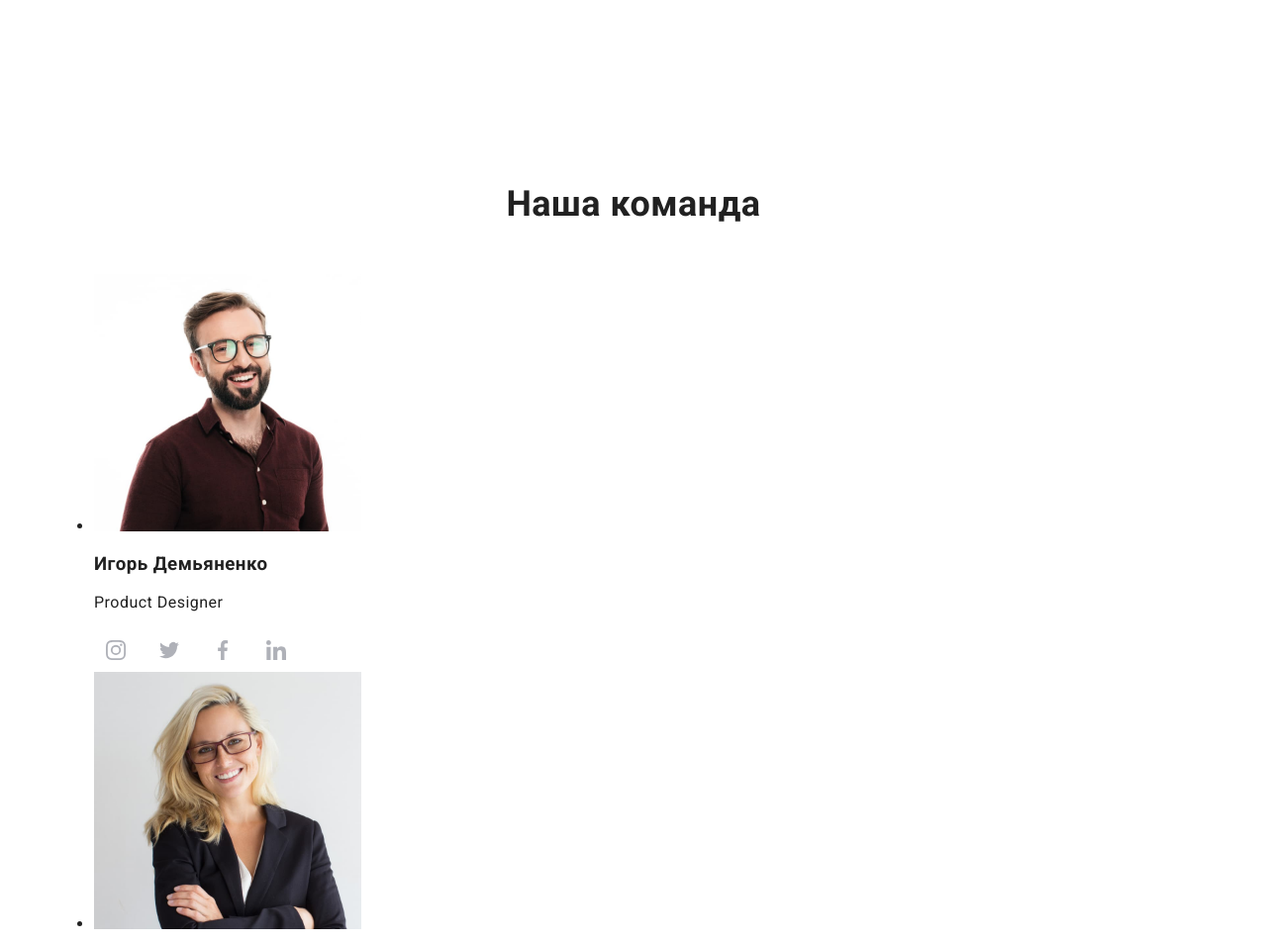
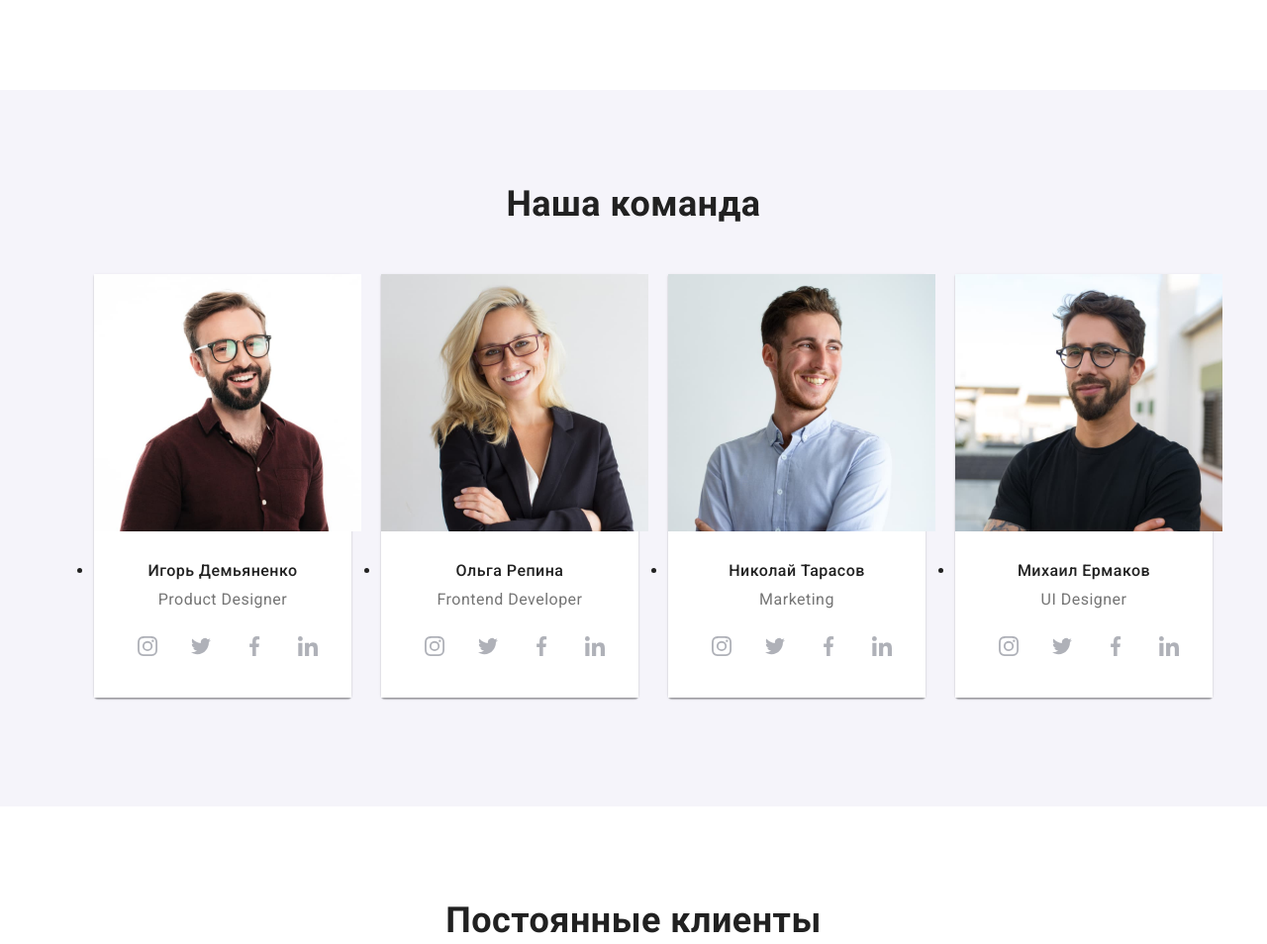
Before and after one commit to svmoskalyov/goit-markup-hw-07, a plain HTML site: page index.html in a window 1280 px wide. Shown: the part 1603-2557 px from the top of the page at 99% size. Drawn offline with nearby package versions, Linux system fonts and the light colour scheme.

Commit message:
Рефакторінг коду - Наша команда

```diff
--- a/sass/components/_team.scss
+++ b/sass/components/_team.scss
@@ -0,0 +1,51 @@
+.team {
+  background-color: getColor(bg-team);
+}
+
+.team__list {
+  @include centeredFlex();
+}
+
+.team__item {
+  width: calc((100% - 90px) / 4);
+  text-align: center;
+
+  box-shadow: 0px 1px 3px rgba(0, 0, 0, 0.12), 0px 1px 1px rgba(0, 0, 0, 0.14),
+    0px 2px 1px rgba(0, 0, 0, 0.2);
+  border-radius: 0px 0px 4px 4px;
+
+  &:not(:nth-child(4n)) {
+    margin-right: 30px;
+  }
+}
+
+.team__img {
+  display: block;
+}
+
+.team__about {
+  padding-top: 30px;
+  padding-bottom: 30px;
+  background-color: getColor(bg-body);
+}
+
+.team__specialist {
+  @include itemTypography(500, 16px, 1.19);
+
+  margin-top: 0;
+  margin-bottom: 10px;
+}
+
+.team__position {
+  margin-top: 0;
+  margin-bottom: 16px;
+
+  font-size: 16px;
+  line-height: 1.19;
+  color: getColor(text-secondory);
+}
+
+.team__social {
+  margin-right: 32px;
+  margin-left: 32px;
+}
--- a/sass/main.scss
+++ b/sass/main.scss
@@ -23,3 +23,5 @@
 @import './components/features';
 
 @import './components/wemake';
+
+@import './components/team';
```
Also changed, not shown: css/main.css, css/main.min.css, 2 other files.
